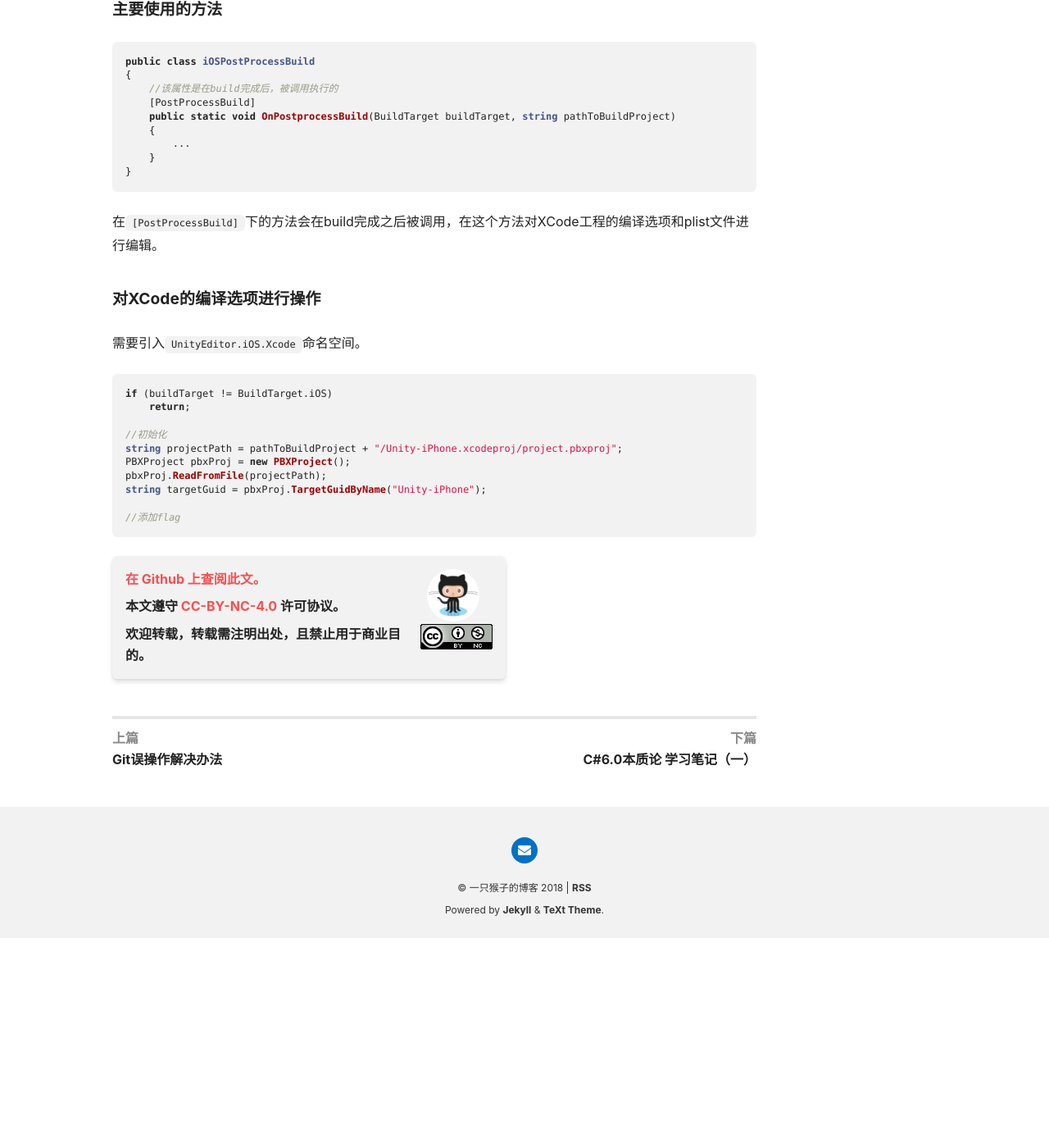
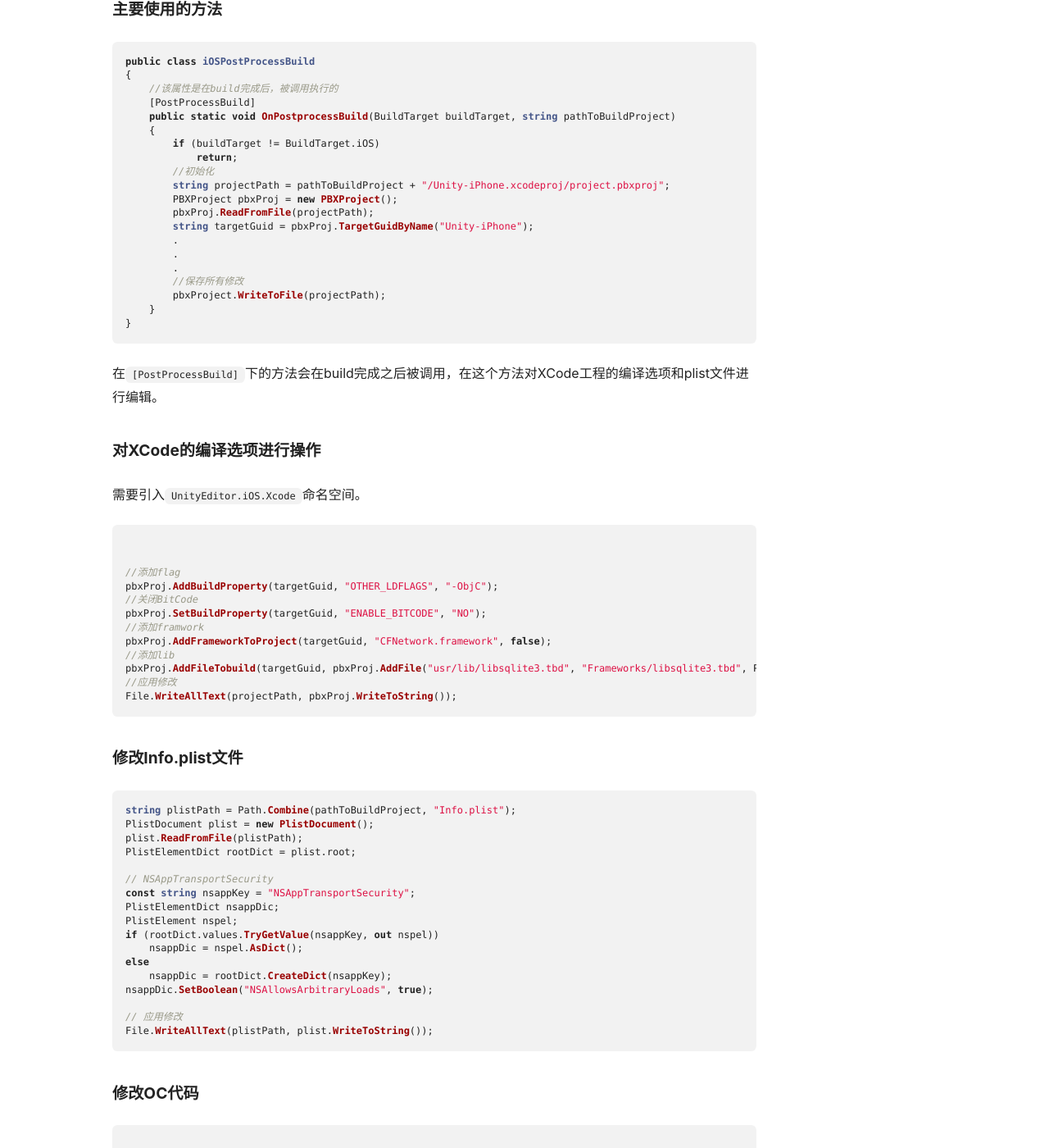
Before and after one commit to smjCoder/smjCoder.github.io, a Jekyll site: the page built from _posts/2018-06-22-Unity3D打包iOS工程.md, in a window 1280 px wide and 1400 px high, scrolled down 329 px. Shown: the whole window at 82% size. Built offline with Jekyll 4.4.1, drawn with Linux system fonts in a browser that asks for light colours; nearby versions of some CDN libraries; before the commit the page ends 1473 px from its top, so only the background shows below that.

Commit message:
编辑Unity3D打包iOS工程博客

````diff
--- a/_posts/2018-06-22-Unity3D打包iOS工程.md
+++ b/_posts/2018-06-22-Unity3D打包iOS工程.md
@@ -21,7 +21,18 @@ public class iOSPostProcessBuild
     [PostProcessBuild]
     public static void OnPostprocessBuild(BuildTarget buildTarget, string pathToBuildProject)
     {
-        ...
+        if (buildTarget != BuildTarget.iOS)
+            return;
+        //初始化
+        string projectPath = pathToBuildProject + "/Unity-iPhone.xcodeproj/project.pbxproj";
+        PBXProject pbxProj = new PBXProject();
+        pbxProj.ReadFromFile(projectPath);
+        string targetGuid = pbxProj.TargetGuidByName("Unity-iPhone");
+        .
+        .
+        .
+        //保存所有修改
+        pbxProject.WriteToFile(projectPath);
     }
 }
 ```
@@ -33,14 +44,50 @@ public class iOSPostProcessBuild
 需要引入`UnityEditor.iOS.Xcode`命名空间。
 
 ```c#
-if (buildTarget != BuildTarget.iOS)
-    return;
 
-//初始化
-string projectPath = pathToBuildProject + "/Unity-iPhone.xcodeproj/project.pbxproj";
-PBXProject pbxProj = new PBXProject();
-pbxProj.ReadFromFile(projectPath);
-string targetGuid = pbxProj.TargetGuidByName("Unity-iPhone");
 
 //添加flag
+pbxProj.AddBuildProperty(targetGuid, "OTHER_LDFLAGS", "-ObjC");
+//关闭BitCode
+pbxProj.SetBuildProperty(targetGuid, "ENABLE_BITCODE", "NO");
+//添加framwork
+pbxProj.AddFrameworkToProject(targetGuid, "CFNetwork.framework", false);
+//添加lib
+pbxProj.AddFileTobuild(targetGuid, pbxProj.AddFile("usr/lib/libsqlite3.tbd", "Frameworks/libsqlite3.tbd", PBXSourceTree.Sdk));
+//应用修改
+File.WriteAllText(projectPath, pbxProj.WriteToString());
 ```
+
+#### 修改Info.plist文件
+
+```c#
+string plistPath = Path.Combine(pathToBuildProject, "Info.plist");
+PlistDocument plist = new PlistDocument();
+plist.ReadFromFile(plistPath);
+PlistElementDict rootDict = plist.root;
+
+// NSAppTransportSecurity
+const string nsappKey = "NSAppTransportSecurity";
+PlistElementDict nsappDic;
+PlistElement nspel;
+if (rootDict.values.TryGetValue(nsappKey, out nspel))
+    nsappDic = nspel.AsDict();
+else
+    nsappDic = rootDict.CreateDict(nsappKey);
+nsappDic.SetBoolean("NSAllowsArbitraryLoads", true);
+
+// 应用修改
+File.WriteAllText(plistPath, plist.WriteToString());
+```
+
+#### 修改OC代码
+
+```c#
+
+```
+
+#### 添加自定义类库
+
+```c#
+
+```
````
